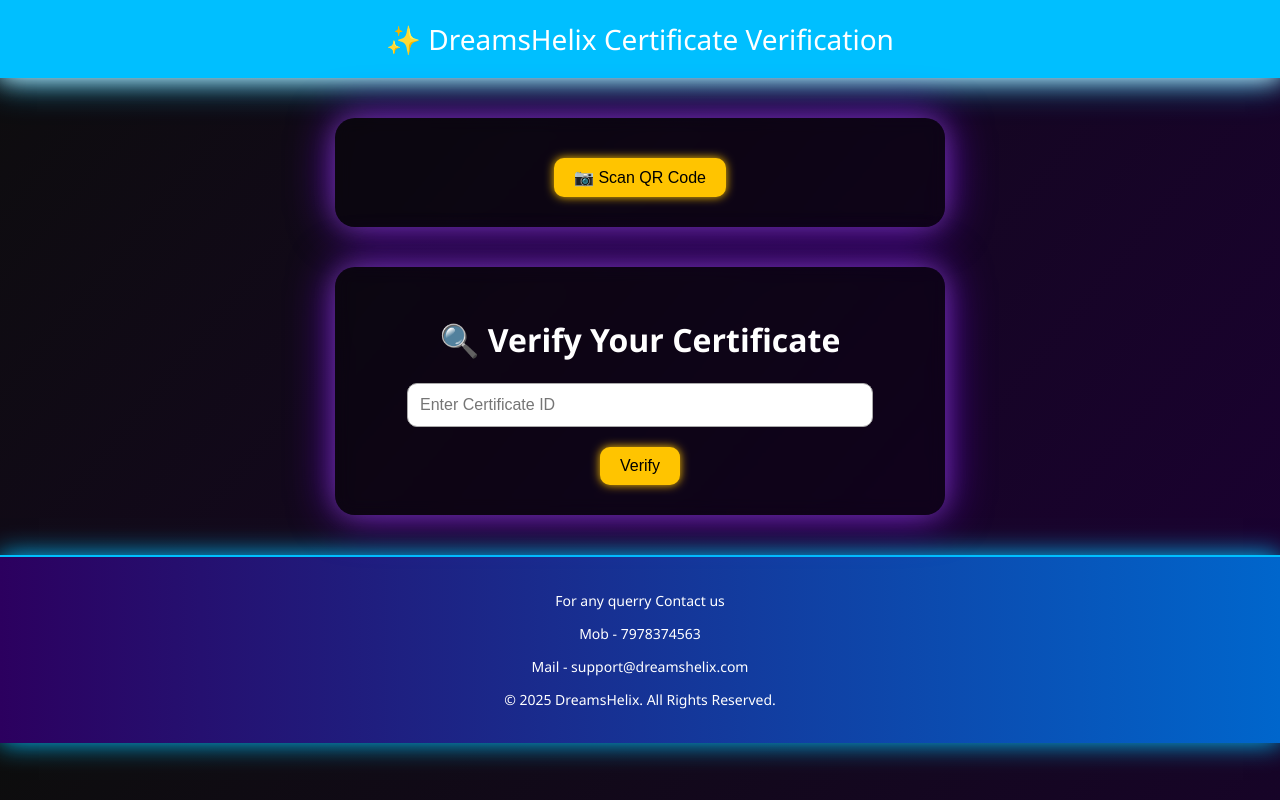
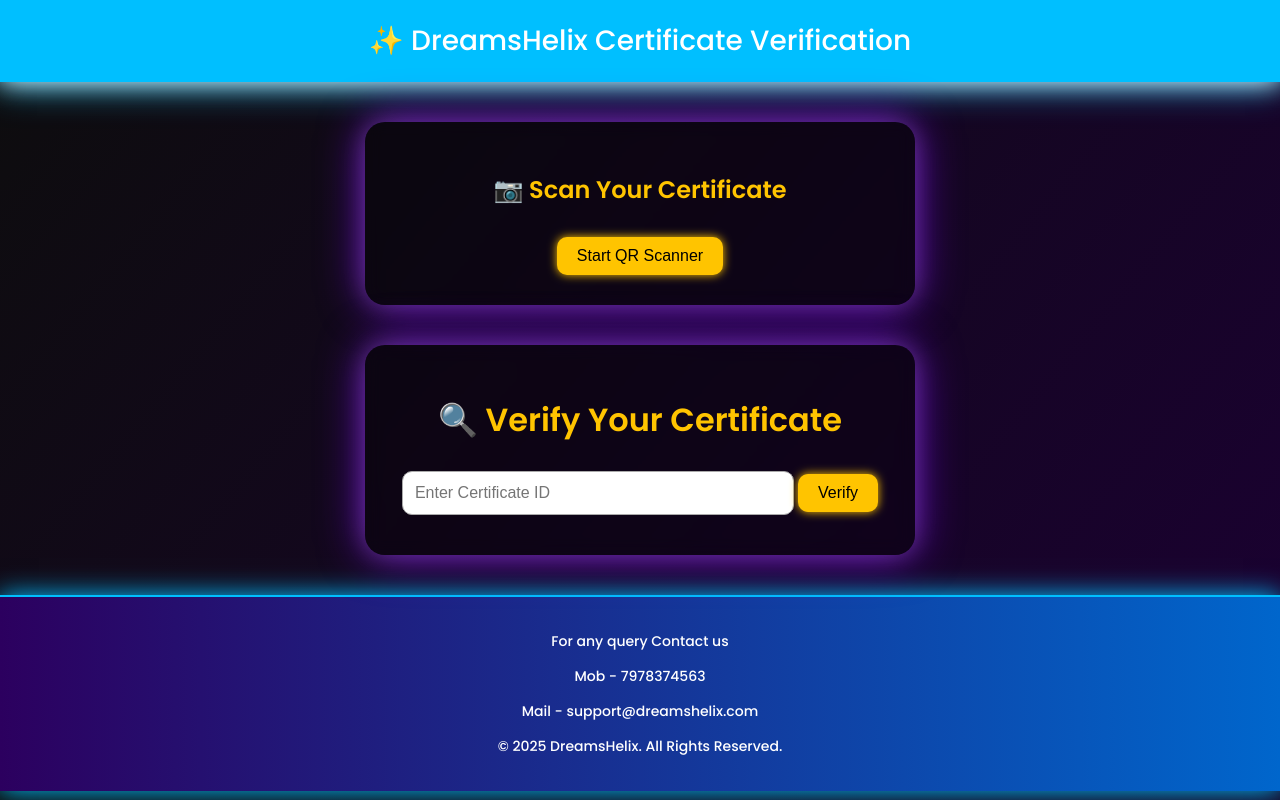
Before and after one commit to mrbin509/dreamshelix-cert-generator, a Flask app: page /home in a window 1280 px wide. Run offline with Flask 3, Linux system fonts and the light colour scheme.

Commit message:
Updated dreamshelix-cert-generator.py file

```diff
--- a/flask-verifier/templates/scanner.html
+++ b/flask-verifier/templates/scanner.html
@@ -7,14 +7,11 @@
   <script src="https://unpkg.com/html5-qrcode" type="text/javascript"></script>
   <link href="https://fonts.googleapis.com/css2?family=Poppins:wght@500;600&display=swap" rel="stylesheet">
   <style>
-
-  <style>
     * {
       box-sizing: border-box;
     }
-
     body {
-      font-family: 'Segoe UI', sans-serif;
+      font-family: 'Poppins', sans-serif;
       margin: 0;
       padding: 0;
       text-align: center;
@@ -22,7 +19,6 @@
       color: white;
       overflow-x: hidden;
     }
-
     header {
       background: #00bfff;
       color: #fff;
@@ -31,13 +27,11 @@
       box-shadow: 0 0 20px #00bfff;
       animation: glowPulse 2s infinite;
     }
-
     @keyframes glowPulse {
       0% { box-shadow: 0 0 8px #00bfff; }
       50% { box-shadow: 0 0 25px #fff, 0 0 45px #00bfff; }
       100% { box-shadow: 0 0 8px #00bfff; }
     }
-
     .container {
       max-width: 550px;
       margin: 40px auto;
@@ -48,12 +42,10 @@
       box-shadow: 0 0 25px rgba(255, 255, 255, 0.2), 0 0 45px #6600cc;
       transition: 0.3s ease;
     }
-
-    h2 {
+    h1, h2 {
       color: #ffc400;
       margin-bottom: 20px;
     }
-
     .scanner-touch {
       width: 220px;
       height: 220px;
@@ -71,7 +63,6 @@
       box-shadow: 0 0 15px #ffc400;
       animation: scannerGlow 2s infinite alternate;
     }
-
     @keyframes scannerGlow {
       from {
         box-shadow: 0 0 10px #ffc400, 0 0 5px #ffffff10;
@@ -80,8 +71,7 @@
         box-shadow: 0 0 25px #ffc400, 0 0 15px #ffffff50;
       }
     }
-
-    #reader {
+    #qr-reader {
       width: 100%;
       max-width: 320px;
       margin: 20px auto;
@@ -90,7 +80,6 @@
       border-radius: 12px;
       box-shadow: 0 0 25px #ffc400;
     }
-
     input[type="text"] {
       padding: 12px;
       width: 80%;
@@ -99,7 +88,6 @@
       border-radius: 10px;
       margin-bottom: 10px;
     }
-
     button {
       background: #ffc400;
       color: #000;
@@ -112,40 +100,10 @@
       transition: 0.3s ease-in-out;
       box-shadow: 0 0 10px #ffc400;
     }
-
     button:hover {
       background: #fff;
       color: #000;
     }
-
-    #result {
-      margin-top: 20px;
-      padding: 20px;
-      background: rgba(255, 255, 255, 0.07);
-      border-radius: 12px;
-      display: none;
-      animation: resultGlow 2s infinite alternate;
-      box-shadow: 0 0 20px #00ffcc, 0 0 30px #00ffcc50;
-    }
-
-    @keyframes resultGlow {
-      from {
-        box-shadow: 0 0 15px #00ffcc, 0 0 8px #00ffcc33;
-      }
-      to {
-        box-shadow: 0 0 25px #00ffcc, 0 0 15px #00ffcc99;
-      }
-    }
-
-    .close-scan {
-      margin-top: 10px;
-      color: #ffc400;
-      font-size: 14px;
-      text-decoration: underline;
-      cursor: pointer;
-      display: none;
-    }
-
     footer {
       margin-top: 40px;
       padding: 20px 10px;
@@ -164,9 +122,9 @@
 
 <!-- QR Code Scanner Section -->
 <div class="container">
-  <div id="qr-reader" class="qr-box"></div>
-  <button onclick="startQRScanner()">📷 Scan QR Code</button>
-  <div class="result" id="result"></div>
+  <h2>📷 Scan Your Certificate</h2>
+  <button onclick="startQRScanner()">Start QR Scanner</button>
+  <div id="qr-reader"></div>
 </div>
 
 <!-- Certificate ID Input Section -->
@@ -180,7 +138,7 @@
 
 <!-- 🌟 FOOTER SECTION -->
 <footer>
-  <p>For any querry Contact us</p>
+  <p>For any query Contact us</p>
   <p>Mob - 7978374563</p>
   <p>Mail - support@dreamshelix.com</p>
   <p>© 2025 DreamsHelix. All Rights Reserved.</p>
@@ -190,7 +148,8 @@
 <script>
   function startQRScanner() {
     const qrBox = document.getElementById("qr-reader");
-    qrBox.innerHTML = "";
+    qrBox.style.display = "block";
+    qrBox.innerHTML = ""; // Clear old scans
     const html5QrCode = new Html5Qrcode("qr-reader");
     const config = { fps: 10, qrbox: 250 };
 
@@ -198,12 +157,14 @@
       { facingMode: "environment" },
       config,
       qrCodeMessage => {
-        document.getElementById("cert_id").value = qrCodeMessage;
-        html5QrCode.stop();
-        qrBox.innerHTML = "✅ QR Code detected!";
+        html5QrCode.stop().then(() => {
+          window.location.href = `/verify?cert_id=${encodeURIComponent(qrCodeMessage)}`;
+        }).catch(err => {
+          qrBox.innerHTML = "❌ Failed to stop camera after scan.";
+        });
       },
       errorMessage => {
-        // Ignore errors silently
+        // Optionally show scanning attempt status here
       }
     ).catch(err => {
       qrBox.innerHTML = "❌ Camera access denied or unavailable.";
@@ -211,7 +172,5 @@
   }
 </script>
 
-
-
 </body>
 </html>
```
